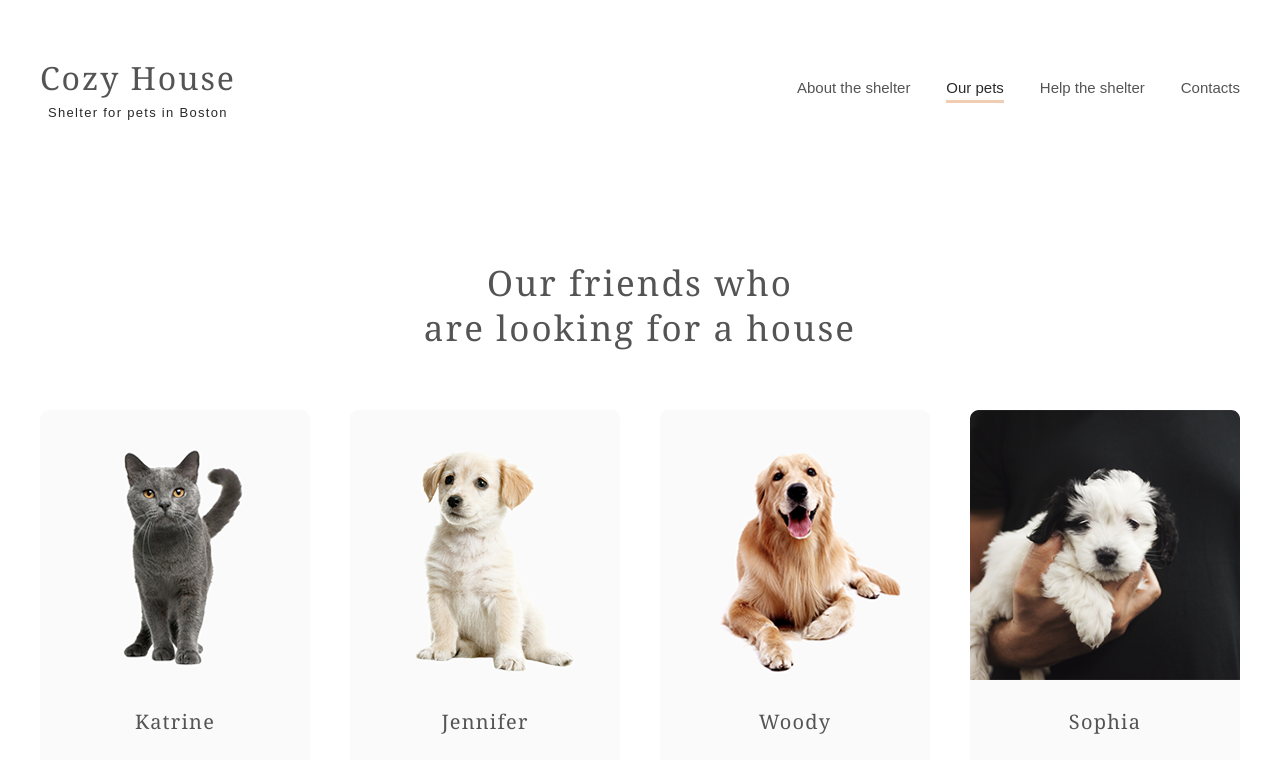
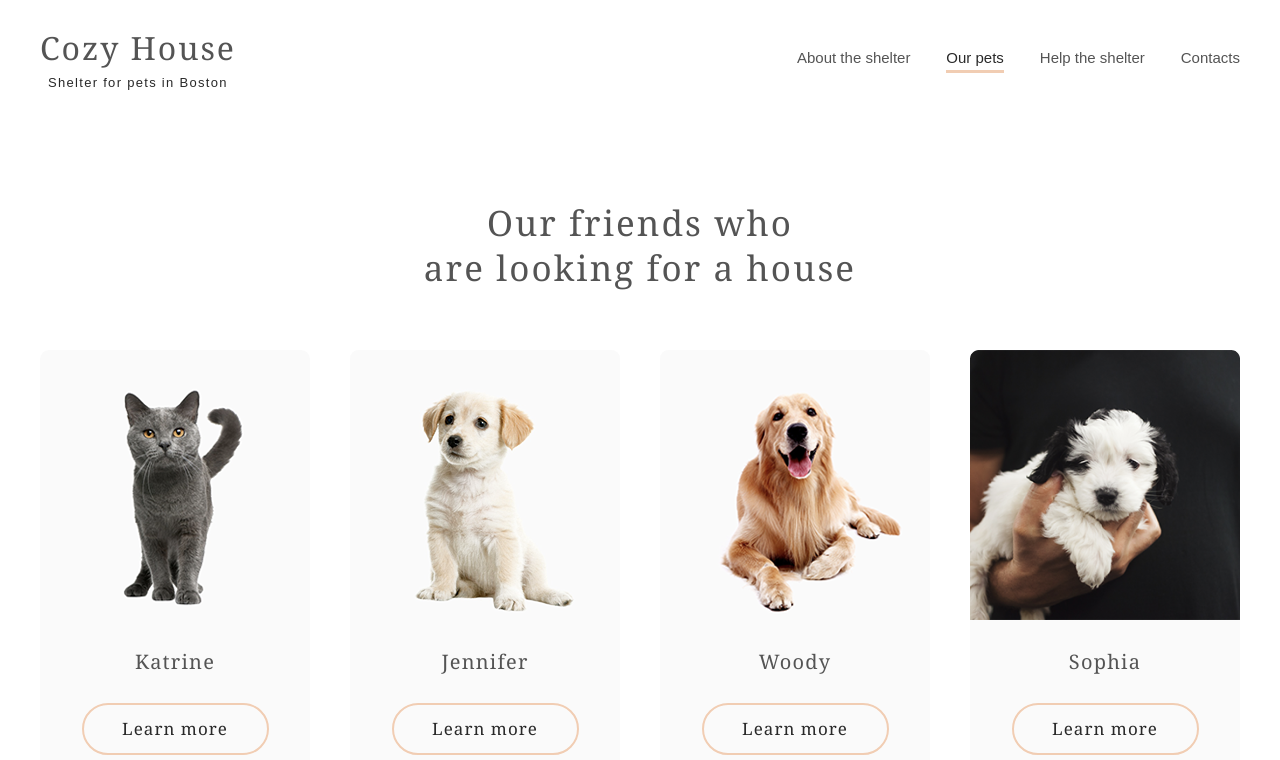
Before and after one commit to kritskaya/rs-school-stage1-2, a plain HTML site: page shelter/pages/pets/index.html in a window 1280 px wide. Shown: the top 760 px of the page. Drawn offline with Linux system fonts and the light colour scheme.

Commit message:
refactor: modify header styles in main and in pets pages

```diff
--- a/shelter/pages/main/style.css
+++ b/shelter/pages/main/style.css
@@ -86,7 +86,7 @@ button:hover,
 	padding: 60px 0;
 }
 
-.header > .container {
+.header-content {
 	display: flex;
 	justify-content: space-between;
 }
@@ -250,6 +250,9 @@ button:hover,
 	width: 52px;
 	height: 52px;
 	border: 2px solid var(--color-primary);
+	font-size: 20px;
+	line-height: 23px;
+	letter-spacing: 0.06em;
 	background-color: transparent;
 }
 
--- a/shelter/pages/pets/index.html
+++ b/shelter/pages/pets/index.html
@@ -11,6 +11,7 @@
 <body>
 	<header class="header">
 		<div class="container">
+			<div class="header-content">
 				<div class="logo">
 					<h1 class="logo-title">Cozy House</h1>
 					<p class="logo-subtitle">Shelter for pets in Boston</p>
@@ -23,6 +24,7 @@
 						<li class="nav-item"><a href="#contacts" class="nav-link">Contacts</a></li>
 					</ul>
 				</nav>
+			</div>
 		</div>
 	</header>
 
--- a/shelter/pages/pets/style.css
+++ b/shelter/pages/pets/style.css
@@ -2,6 +2,8 @@
 
 .header {
 	position: static;
+	height: 120px;
+	padding: 30px 0;
 }
 
 .logo > h1 {
@@ -44,7 +46,7 @@
 	grid-template-rows: repeat(2, 435px);
 	column-gap: 40px;
 	row-gap: 30px;
-	margin: 15px 0;
+	padding: 15px 0;
 	margin-bottom: 45px;
 }
 
```
Lines whose indentation alone changed are shown as unchanged.
